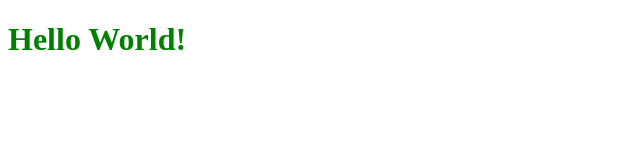
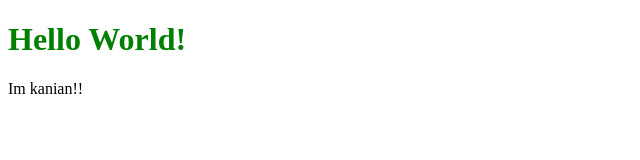
Before and after one commit to kanian55/kanian55.github.io, a plain HTML site: page index.html in a window 1280 px wide. Shown: the full height of the page, 0-640 px from the left. Drawn offline with Linux system fonts and the light colour scheme.

Commit message:
im kanian 追加

```diff
--- a/index.html
+++ b/index.html
@@ -9,5 +9,6 @@
 </head>
 <body>
   <h1>Hello World!</h1>
+  <p>Im kanian!!</p>
 </body>
 </html>
```
